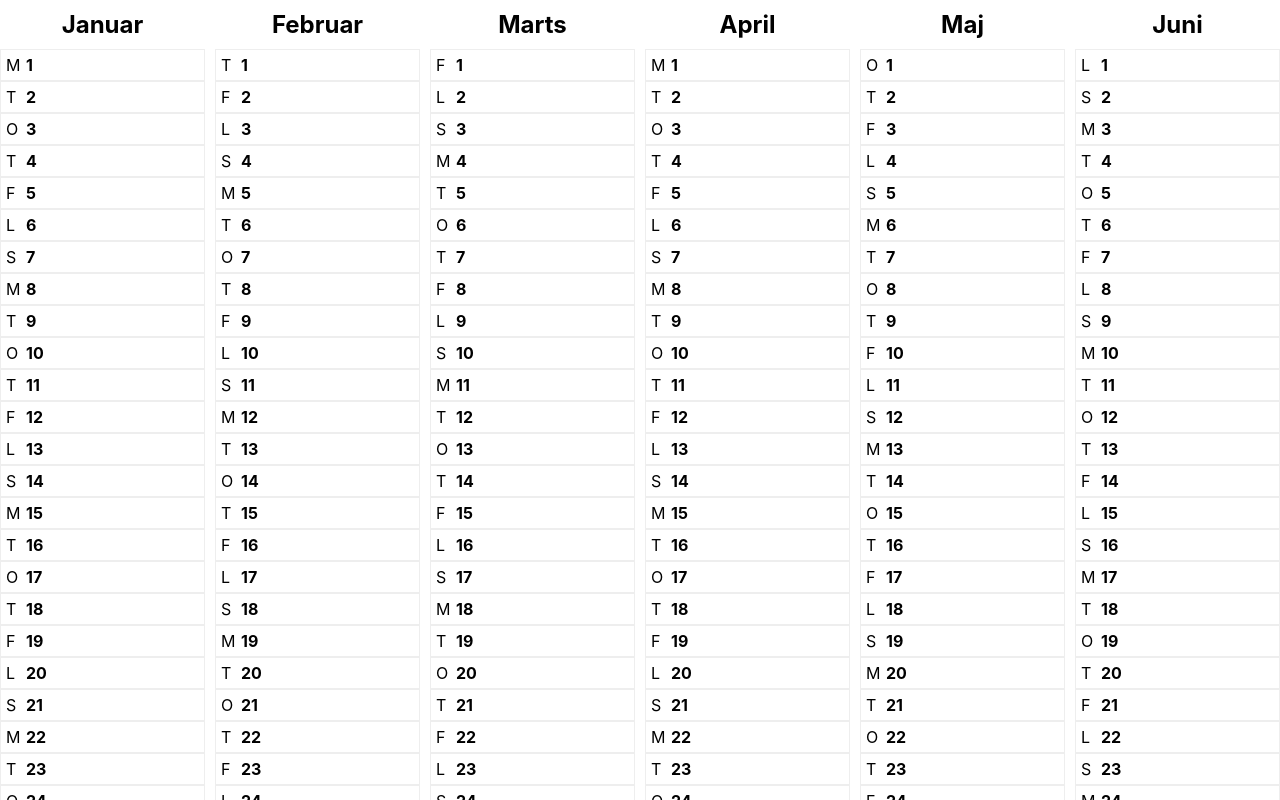
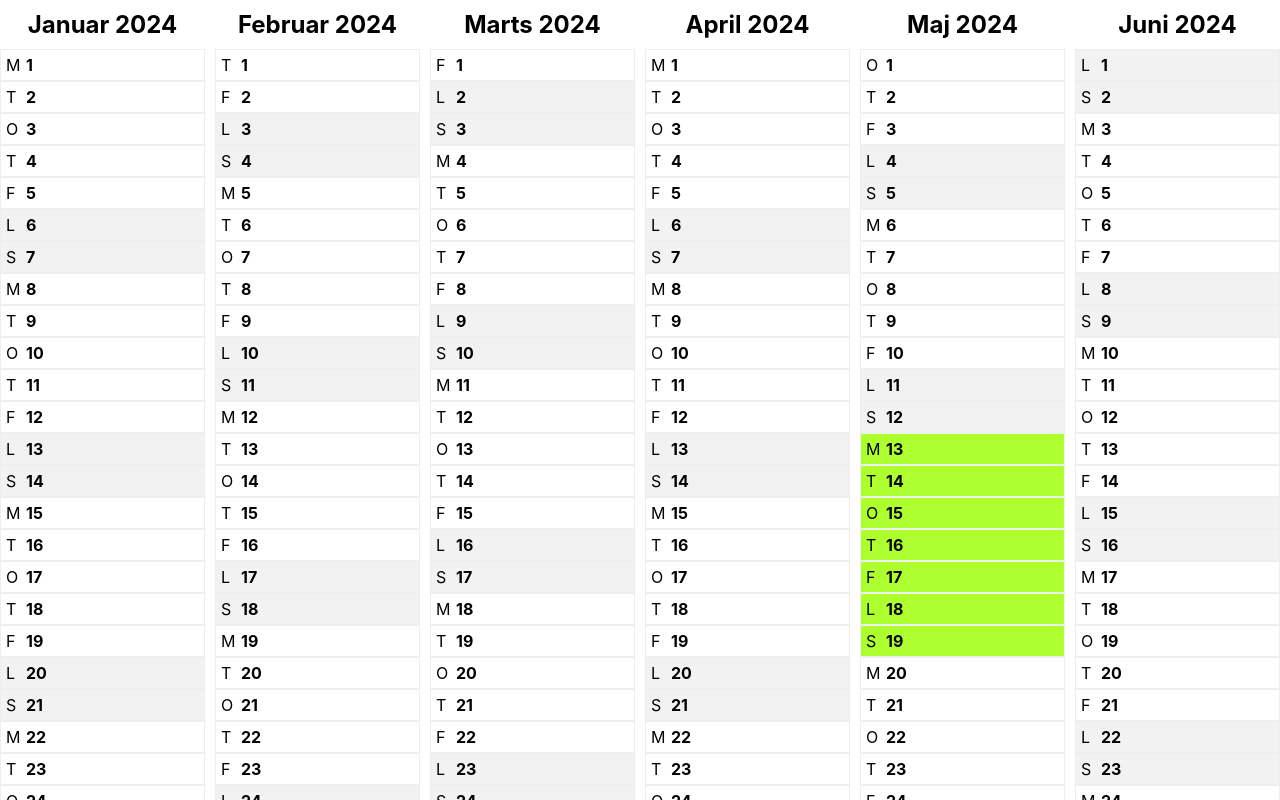
Before and after one commit to stardustezra/calendar-site, a React (Vite) app: page / in a window 1280 px wide. Shown: the top 800 px of the page. Built offline with nearby package versions, Linux system fonts and the light colour scheme; no server answers.

Commit message:
styling done

```diff
--- a/src/Calendar.tsx
+++ b/src/Calendar.tsx
@@ -4,7 +4,14 @@ import { Holiday } from "./types/holidayTypes";
 
 const Calendar: React.FC = () => {
   const [holidays, setHolidays] = useState<Holiday[]>([]);
-  const months = ["Januar", "Februar", "Marts", "April", "Maj", "Juni"];
+  const months = [
+    "Januar 2024",
+    "Februar 2024",
+    "Marts 2024",
+    "April 2024",
+    "Maj 2024",
+    "Juni 2024",
+  ];
 
   useEffect(() => {
     const fetchHolidays = async () => {
@@ -45,8 +52,26 @@ const Calendar: React.FC = () => {
           new Date(holiday.date).getDate() === day
       );
 
+      // Check if the current date is between May 13th and May 19th
+      const isSpecialRange = month === 4 && day >= 13 && day <= 19;
+
+      // Determine if the day is Saturday (6) or Sunday (0)
+      const isSaturday = date.getDay() === 6;
+      const isSunday = date.getDay() === 0;
+
+      // Determine the class names to apply
+      const dayClassNames = [
+        "calendar-day",
+        isSpecialRange ? "special-range" : "",
+        isSaturday ? "saturday" : "",
+        isSunday ? "sunday" : "",
+        holiday ? "holiday" : "",
+      ]
+        .filter(Boolean)
+        .join(" ");
+
       return (
-        <div key={day} className="calendar-day">
+        <div key={day} className={dayClassNames}>
           <span className="day-name">{dayName}</span>
           <span className="day-number">{day}</span>
           {holiday && <span className="holiday-indicator">{holiday.name}</span>}
--- a/src/styles.css
+++ b/src/styles.css
@@ -23,9 +23,9 @@
   grid-template-columns: 20px auto auto; /* Adjust column widths as needed */
   align-items: center; /* Center items vertically */
   padding: 5px;
-  border: 1px solid #eee; /* Add border to each day */
-  box-sizing: border-box; /* Ensure border is included in element's total width and height */
-  line-height: 20px; /* Set line height */
+  border: 1px solid #eee;
+  box-sizing: border-box;
+  line-height: 20px;
 }
 
 /* Styling for the day name */
@@ -43,7 +43,6 @@
 /* Indicator for holidays */
 .holiday-indicator {
   background-color: #f2f2f2; /* Slightly grayed out */
-  padding: 2px 4px;
   border-radius: 3px;
   margin-right: 0; /* No space between holiday and the next element */
 }
@@ -53,3 +52,28 @@
   text-align: center;
   margin: 10px 0;
 }
+
+/* Grey out only the day and date for Saturdays */
+.calendar-day.saturday {
+  background-color: #f2f2f2;
+}
+
+/* Grey out the whole cell for Sundays */
+.calendar-day.sunday {
+  background-color: #f2f2f2;
+}
+
+/* Grey out the whole cell for holidays */
+.calendar-day.holiday {
+  background-color: #f2f2f2;
+}
+
+/* Apply special style for special range */
+.calendar-day.special-range {
+  background-color: greenyellow; /* Background color for special range */
+}
+
+/* Remove background color for holidays within special range */
+.calendar-day.special-range .holiday-indicator {
+  background-color: transparent;
+}
```
